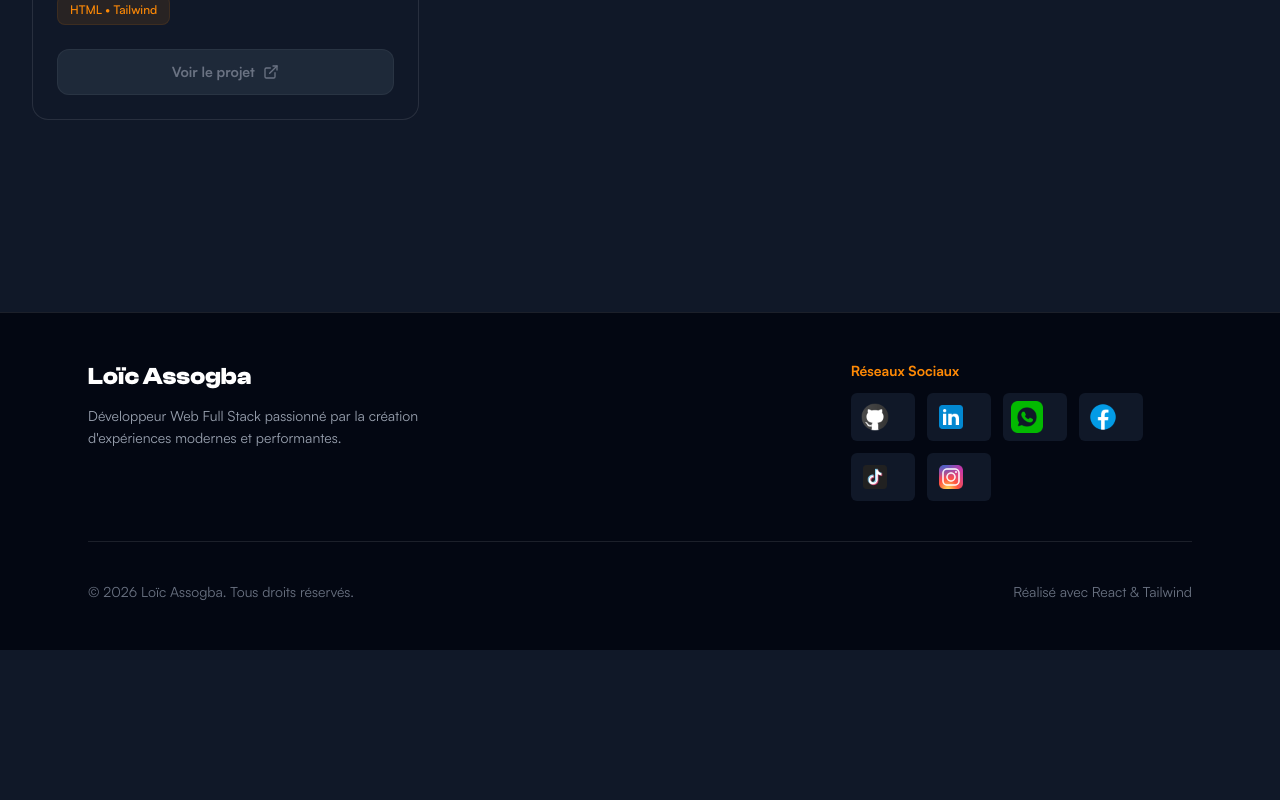
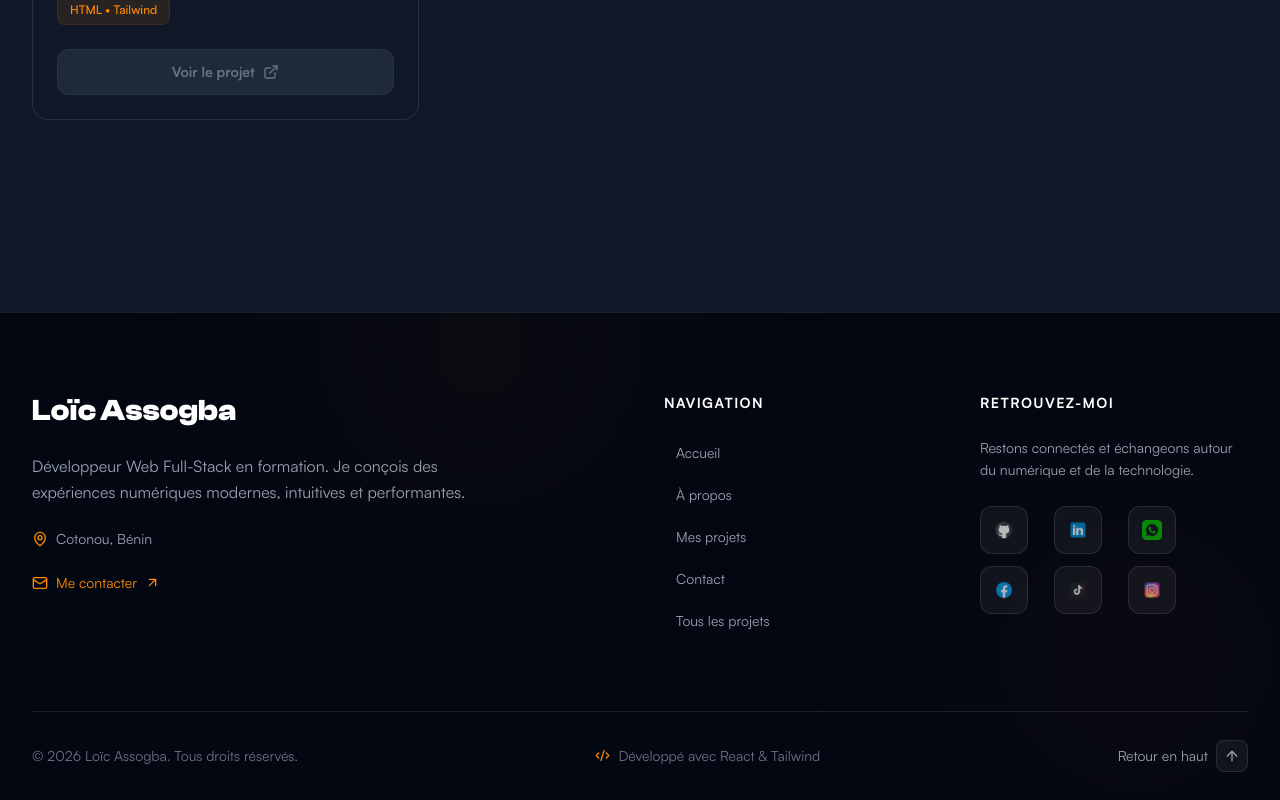
Before and after one commit to Loic-Assogba/my-portfolio, a React (Vite) app: page /tous-les-projets in a window 1280 px wide. Shown: the part 1714-2514 px from the top of the page. Before the commit the page ends 2364 px from the top, so only its background shows below. Built offline with nearby package versions, Linux system fonts and the light colour scheme.

Commit message:
Mis à jour footer

```diff
--- a/src/components/sections/Footer.jsx
+++ b/src/components/sections/Footer.jsx
@@ -1,112 +1,208 @@
+import { motion } from 'framer-motion';
+import {
+    ArrowUpRight,
+    ArrowUp,
+    Code2,
+    Heart,
+    Mail,
+    MapPin,
+} from 'lucide-react';
+
 export default function Footer() {
+    const socialLinks = [
+        {
+            name: 'GitHub',
+            image: '/github.png',
+            link: 'https://github.com/Loic-Assogba',
+        },
+        {
+            name: 'LinkedIn',
+            image: '/linkedin.png',
+            link: 'https://www.linkedin.com/in/ksm-undefined-25b7993ab',
+        },
+        {
+            name: 'WhatsApp',
+            image: '/whatsapp.png',
+            link: 'https://wa.me/22967566687',
+        },
+        {
+            name: 'Facebook',
+            image: '/facebook.png',
+            link: 'https://www.facebook.com/loic.assogba.71',
+        },
+        {
+            name: 'TikTok',
+            image: '/tik-tok.png',
+            link: 'https://www.tiktok.com/@ksm__08',
+        },
+        {
+            name: 'Instagram',
+            image: '/instagram.png',
+            link: 'https://www.instagram.com/loic_assogba/',
+        },
+    ];
+
+    const navigation = [
+        { name: 'Accueil', link: '/#accueil' },
+        { name: 'À propos', link: '/#apropos' },
+        { name: 'Mes projets', link: '/#projets' },
+        { name: 'Contact', link: '/#contact' },
+    ];
+
+    const scrollToTop = () => {
+        window.scrollTo({
+            top: 0,
+            behavior: 'smooth',
+        });
+    };
+
     return (
-        <footer className="bg-gray-950 text-white mt-20 border-t border-white/10">
-            <div className="max-w-6xl mx-auto px-6 py-12">
-                {/* TOP */}
-                <div className="grid md:grid-cols-3 gap-10 items-start">
-                    {/* BRAND */}
-                    <div className="space-y-3 animate-fade-in">
-                        <h2 className="font-clash text-2xl font-bold">
-                            Loïc Assogba
-                        </h2>
+        <footer className="relative bg-gray-950 text-white mt-20 overflow-hidden border-t border-white/10">
+            {/* DÉCORATIONS */}
+            <div className="absolute -top-32 left-1/4 w-80 h-80 bg-orange-400/5 blur-[120px] rounded-full pointer-events-none" />
+            <div className="absolute bottom-0 right-0 w-72 h-72 bg-orange-400/5 blur-[120px] rounded-full pointer-events-none" />
 
-                        <p className="text-gray-400 text-sm leading-relaxed">
-                            Développeur Web Full Stack passionné par la création
-                            d'expériences modernes et performantes.
+            <div className="relative max-w-7xl mx-auto px-5 sm:px-8">
+                {/* PARTIE SUPÉRIEURE */}
+                <div className="grid grid-cols-1 sm:grid-cols-2 lg:grid-cols-4 gap-12 py-16 lg:py-20">
+                    {/* IDENTITÉ */}
+                    <motion.div
+                        initial={{ opacity: 0, y: 20 }}
+                        whileInView={{ opacity: 1, y: 0 }}
+                        viewport={{ once: true }}
+                        transition={{ duration: 0.6 }}
+                        className="lg:col-span-2 space-y-6"
+                    >
+                        <a
+                            href="/"
+                            className="inline-flex items-center gap-2 group"
+                        >
+                            <span className="text-3xl font-bold font-clash">
+                                Loïc Assogba
+                            </span>
+                        </a>
+
+                        <p className="text-gray-400 text-sm sm:text-base leading-relaxed max-w-md">
+                            Développeur Web Full-Stack en formation. Je conçois
+                            des expériences numériques modernes, intuitives et
+                            performantes.
                         </p>
-                    </div>
 
-                    <div></div>
+                        <div className="flex items-center gap-2 text-sm text-gray-400">
+                            <MapPin size={16} className="text-orange-400" />
+                            <span>Cotonou, Bénin</span>
+                        </div>
 
-                    {/* SOCIAL */}
-                    <div className="space-y-3">
-                        <h3 className="text-sm text-orange-400 font-semibold">
-                            Réseaux Sociaux
+                        <a
+                            href="mailto:loicassogba7@gmail.com"
+                            className="inline-flex items-center gap-2 text-sm text-orange-400 hover:text-orange-300 transition-colors"
+                        >
+                            <Mail size={16} />
+                            Me contacter
+                            <ArrowUpRight size={15} />
+                        </a>
+                    </motion.div>
+
+                    {/* NAVIGATION */}
+                    <motion.div
+                        initial={{ opacity: 0, y: 20 }}
+                        whileInView={{ opacity: 1, y: 0 }}
+                        viewport={{ once: true }}
+                        transition={{ duration: 0.6, delay: 0.1 }}
+                    >
+                        <h3 className="text-sm font-bold uppercase tracking-widest text-white mb-6">
+                            Navigation
                         </h3>
 
-                        <div className="flex gap-3 flex-wrap">
-                            <a
-                                href="https://github.com/Loic-Assogba"
-                                className="p-2 rounded-md bg-gray-900 text-sm hover:bg-gray-400/10 hover:text-orange-400 transition active:scale-95"
-                            >
-                                <img
-                                    src="/github.png"
-                                    alt="GitHub"
-                                    className="w-2/3"
-                                />
-                            </a>
+                        <ul className="space-y-4">
+                            {navigation.map((item) => (
+                                <li key={item.name}>
+                                    <a
+                                        href={item.link}
+                                        className="group inline-flex items-center gap-2 text-sm text-gray-400 hover:text-orange-400 transition-colors"
+                                    >
+                                        <span className="w-1 h-1 rounded-full bg-orange-400 opacity-0 group-hover:opacity-100 transition-opacity" />
+                                        {item.name}
+                                    </a>
+                                </li>
+                            ))}
 
-                            <a
-                                href="https://www.linkedin.com/in/ksm-undefined-25b7993ab"
-                                className="p-2 rounded-md bg-gray-900 text-sm hover:bg-blue-400/10 hover:text-orange-400 transition active:scale-95"
-                            >
-                                <img
-                                    src="/linkedin.png"
-                                    alt="LinkedIn"
-                                    className="w-2/3"
-                                />
-                            </a>
+                            <li>
+                                <a
+                                    href="/tous-les-projets"
+                                    className="group inline-flex items-center gap-2 text-sm text-gray-400 hover:text-orange-400 transition-colors"
+                                >
+                                    <span className="w-1 h-1 rounded-full bg-orange-400 opacity-0 group-hover:opacity-100 transition-opacity" />
+                                    Tous les projets
+                                </a>
+                            </li>
+                        </ul>
+                    </motion.div>
 
-                            <a
-                                href="https://wa.me/22967566687"
-                                className="p-2 rounded-md bg-gray-900 text-sm hover:bg-green-400/10 hover:text-orange-400 transition active:scale-95"
-                            >
-                                <img
-                                    src="/whatsapp.png"
-                                    alt="WhatsApp"
-                                    className="w-2/3"
-                                />
-                            </a>
+                    {/* RÉSEAUX SOCIAUX */}
+                    <motion.div
+                        initial={{ opacity: 0, y: 20 }}
+                        whileInView={{ opacity: 1, y: 0 }}
+                        viewport={{ once: true }}
+                        transition={{ duration: 0.6, delay: 0.2 }}
+                    >
+                        <h3 className="text-sm font-bold uppercase tracking-widest text-white mb-6">
+                            Retrouvez-moi
+                        </h3>
 
-                            <a
-                                href="https://www.facebook.com/loic.assogba.71"
-                                className="p-2 rounded-md bg-gray-900 text-sm hover:bg-blue-400/10 hover:text-orange-400 transition active:scale-95"
-                            >
-                                <img
-                                    src="/facebook.png"
-                                    alt="Facebook"
-                                    className="w-2/3"
-                                />
-                            </a>
+                        <p className="text-gray-400 text-sm leading-relaxed mb-6">
+                            Restons connectés et échangeons autour du numérique
+                            et de la technologie.
+                        </p>
 
-                            <a
-                                href="https://www.tiktok.com/@ksm__08"
-                                className="p-2 rounded-md bg-gray-900 text-sm hover:bg-black/10 hover:text-orange-400 transition active:scale-95"
-                            >
-                                <img
-                                    src="/tik-tok.png"
-                                    alt="TikTok"
-                                    className="w-2/3"
-                                />
-                            </a>
-
-                            <a
-                                href="https://www.instagram.com/loic_assogba/"
-                                className="p-2 rounded-md bg-gray-900 text-sm hover:bg-pink-400/10 hover:text-orange-400 transition active:scale-95"
-                            >
-                                <img
-                                    src="/instagram.png"
-                                    alt="Instagram"
-                                    className="w-2/3"
-                                />
-                            </a>
+                        <div className="grid grid-cols-3 gap-3 max-w-[210px]">
+                            {socialLinks.map((social) => (
+                                <a
+                                    key={social.name}
+                                    href={social.link}
+                                    target="_blank"
+                                    rel="noopener noreferrer"
+                                    aria-label={social.name}
+                                    title={social.name}
+                                    className="group flex items-center justify-center w-12 h-12 rounded-xl bg-white/5 border border-white/10 hover:bg-orange-400/10 hover:border-orange-400/40 transition-all duration-300 hover:-translate-y-1"
+                                >
+                                    <img
+                                        src={social.image}
+                                        alt=""
+                                        loading="lazy"
+                                        className="w-5 h-5 object-contain opacity-70 group-hover:opacity-100 transition-all duration-300"
+                                    />
+                                </a>
+                            ))}
                         </div>
-                    </div>
+                    </motion.div>
                 </div>
 
-                {/* DIVIDER */}
-                <div className="my-10 border-t border-white/10"></div>
+                {/* LIGNE DE SÉPARATION */}
+                <div className="border-t border-white/10" />
 
-                {/* BOTTOM */}
-                <div className="flex flex-col md:flex-row items-center justify-between gap-4 text-sm text-gray-500">
-                    <p>
+                {/* PARTIE INFÉRIEURE */}
+                <div className="flex flex-col sm:flex-row items-center justify-between gap-5 py-7">
+                    <p className="text-gray-500 text-xs sm:text-sm text-center sm:text-left">
                         © {new Date().getFullYear()} Loïc Assogba. Tous droits
                         réservés.
                     </p>
 
-                    <p className="hover:text-orange-400 transition cursor-default">
-                        Réalisé avec React & Tailwind
-                    </p>
+                    <div className="flex items-center gap-2 text-gray-500 text-xs sm:text-sm">
+                        <Code2 size={15} className="text-orange-400" />
+                        Développé avec React & Tailwind
+                    </div>
+
+                    <button
+                        onClick={scrollToTop}
+                        aria-label="Retour en haut"
+                        className="flex items-center gap-2 text-xs sm:text-sm text-gray-400 hover:text-orange-400 transition-colors group"
+                    >
+                        Retour en haut
+                        <span className="w-8 h-8 flex items-center justify-center rounded-lg bg-white/5 border border-white/10 group-hover:bg-orange-400/10 group-hover:border-orange-400/40 transition-all">
+                            <ArrowUp size={16} />
+                        </span>
+                    </button>
                 </div>
             </div>
         </footer>
```
